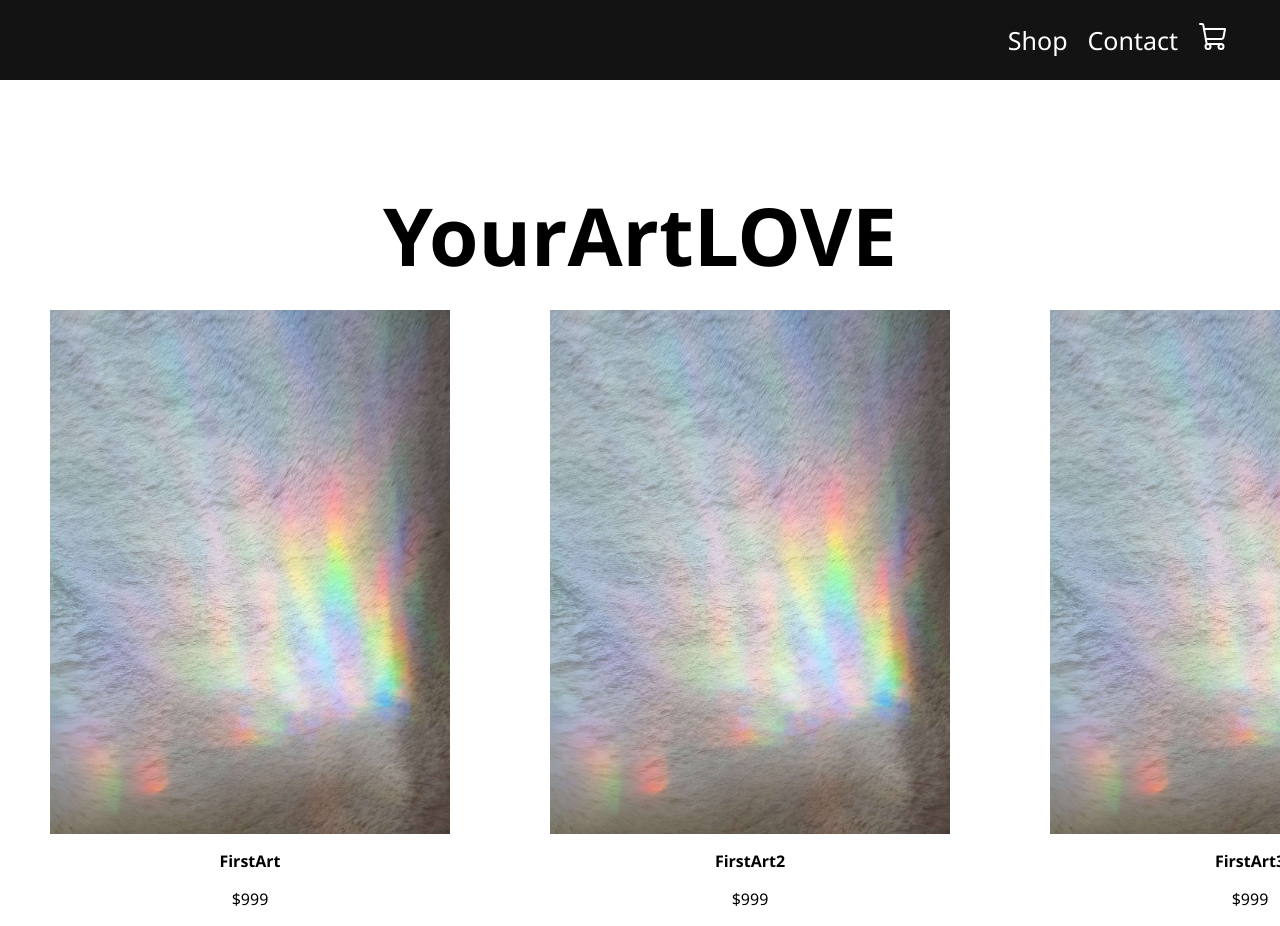
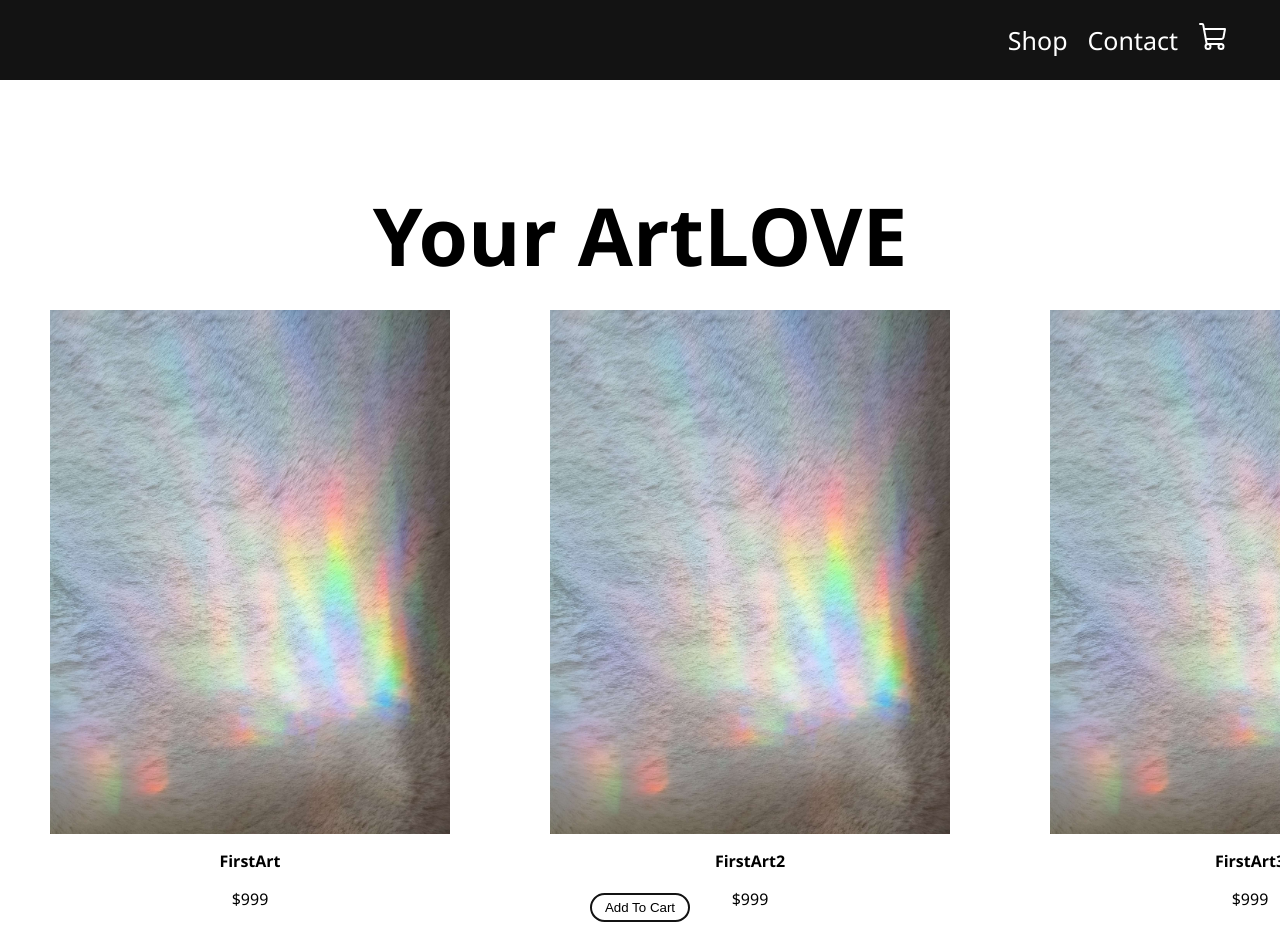
Before and after one commit to SosoPhar/KBEFrontendSoSe23, a React (Create React App) app in the folder my-react-kbe/: page / in a window 1280 px wide. Shown: the top 926 px of the page. Built offline with nearby package versions, Linux system fonts and the light colour scheme.

Commit message:
ShopBase + Button

```diff
--- a/my-react-kbe/src/pages/shop/shop.css
+++ b/my-react-kbe/src/pages/shop/shop.css
@@ -35,7 +35,7 @@
     cursor: pointer;
 }
 
-.addToCartBttn {
+.addToCartButton {
     background-color: transparent;
     border: 2px solid rgb(19, 19, 19);
     min-width: 100px;
@@ -46,7 +46,7 @@
     border-radius: 15px;
 }
 
-.addToCartBttn:hover {
+.addToCartButton:hover {
     background-color: rgb(19, 19, 19);
     color: white;
     cursor: pointer;
--- a/my-react-kbe/src/pages/shop/shop.jsx
+++ b/my-react-kbe/src/pages/shop/shop.jsx
@@ -7,13 +7,14 @@ export const Shop = () => {
     return (
         <div className="shop">
             <div className="shopTitle">
-                <h1>YourArtLOVE</h1>
+                <h1>Your ArtLOVE</h1>
             </div>
             <div className="products">
                 {PRODUCTS.map((product) => (
                     <Product data={product} />
                 ))}
             </div>
+            <button className={"addToCartButton"}> Add To Cart </button>
         </div>
     );
 };
```
